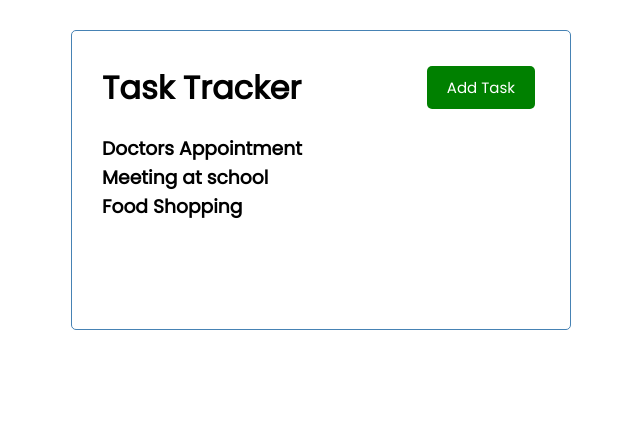
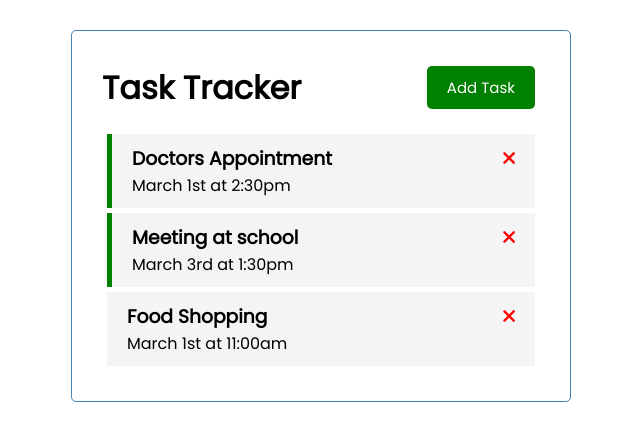
Before and after one commit to mezez/crash, a Vue app: page / in a window 1280 px wide. Shown: the top 440 px of the page, without its empty margins (319-959 px from the left). Built offline with nearby package versions, Linux system fonts and the light colour scheme.

Commit message:
delete tasks via upwards emit

```diff
--- a/public/index.html
+++ b/public/index.html
@@ -5,6 +5,7 @@
     <meta http-equiv="X-UA-Compatible" content="IE=edge">
     <meta name="viewport" content="width=device-width,initial-scale=1.0">
     <link rel="icon" href="<%= BASE_URL %>favicon.ico">
+    <link rel="stylesheet" href="https://cdnjs.cloudflare.com/ajax/libs/font-awesome/6.2.0/css/all.min.css" integrity="sha512-xh6O/CkQoPOWDdYTDqeRdPCVd1SpvCA9XXcUnZS2FmJNp1coAFzvtCN9BmamE+4aHK8yyUHUSCcJHgXloTyT2A==" crossorigin="anonymous" referrerpolicy="no-referrer" />
     <title><%= htmlWebpackPlugin.options.title %></title>
   </head>
   <body>
--- a/src/App.vue
+++ b/src/App.vue
@@ -1,7 +1,7 @@
 <template>
   <div class="container">
     <Header title="Task Tracker" />
-    <Tasks :tasks="tasks" />
+    <Tasks @delete-task="deleteTask" :tasks="tasks" />
   </div>
 </template>
 
@@ -14,6 +14,13 @@
     Header,
     Tasks,
     Tasks,
+  },
+  methods: {
+    deleteTask(id) {
+      if (confirm("Are you sure?")) {
+      }
+      this.tasks = this.tasks.filter((task) => task.id !== id);
+    },
   },
 
   //equivalent to state in react
--- a/src/components/Tasks.vue
+++ b/src/components/Tasks.vue
@@ -1,15 +1,18 @@
 <template>
-  <div v-for="task in tasks">
-    <h3>{{ task.text }}</h3>
+  <div :key="task.id" v-for="task in tasks">
+    <Task @delete-task="$emit('delete-task', task.id)" :task="task" />
   </div>
 </template>
 
 <script>
+import Task from "./task.vue";
 export default {
   name: "Tasks",
   props: {
     tasks: Array,
   },
+  emits: ["delete-task"],
   setup() {},
+  components: { Task },
 };
 </script>
--- /dev/null
+++ b/src/components/task.vue
@@ -0,0 +1,44 @@
+<template>
+  <div :class="[task.reminder ? 'reminder' : '', 'task']">
+    <h3>
+      {{ task.text }}
+      <i @click="onDelete(task.id)" class="fas fa-times"></i>
+    </h3>
+    <p>{{ task.day }}</p>
+  </div>
+</template>
+
+<script>
+export default {
+  name: "Task",
+  props: {
+    task: Object,
+  },
+  methods: {
+    onDelete(id) {
+      this.$emit("delete-task", id);
+    },
+  },
+  setup() {},
+};
+</script>
+
+<style scoped>
+.fas {
+  color: red;
+}
+.task {
+  background: #f4f4f4;
+  margin: 5px;
+  padding: 10px 20px;
+  cursor: pointer;
+}
+.task.reminder {
+  border-left: 5px solid green;
+}
+.task h3 {
+  display: flex;
+  align-items: center;
+  justify-content: space-between;
+}
+</style>
```
